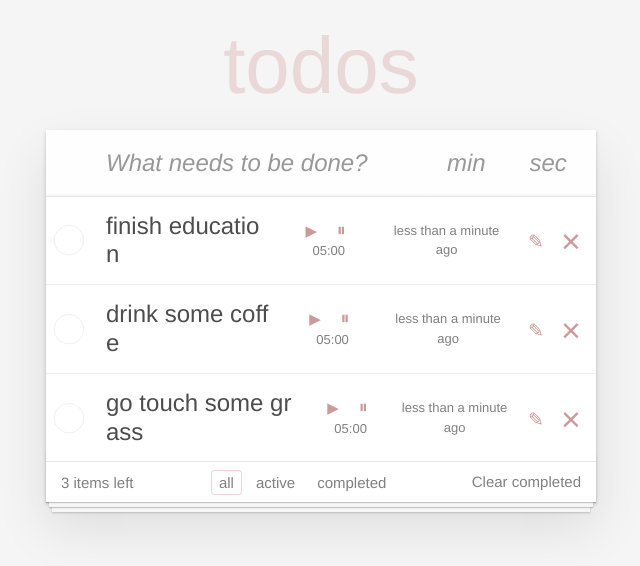
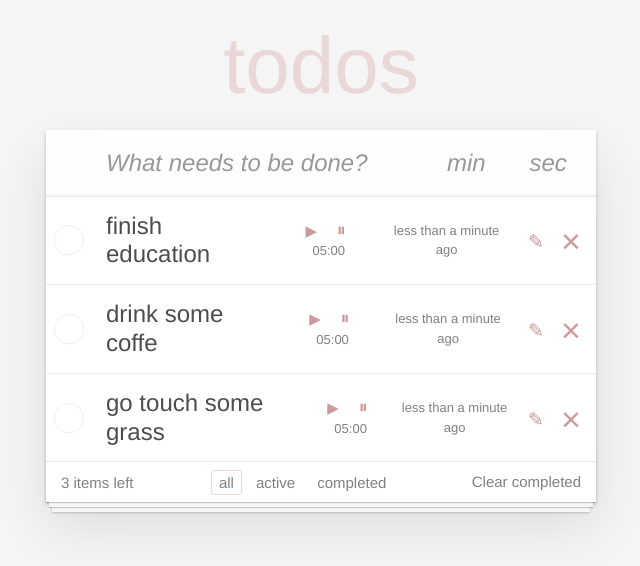
Before and after one commit to winston-0/todo-list, a React (Create React App) app: page / in a window 1280 px wide. Shown: the top 566 px of the page, without its empty margins (319-959 px from the left). Built offline with nearby package versions, Linux system fonts and the light colour scheme.

Commit message:
Update index.css

```diff
--- a/src/index.css
+++ b/src/index.css
@@ -247,7 +247,6 @@ body {
 }
 
 .todo-list li label .title {
-  word-break: break-all;
   display: block;
   line-height: 1.2;
   transition: color 0.4s;
```
